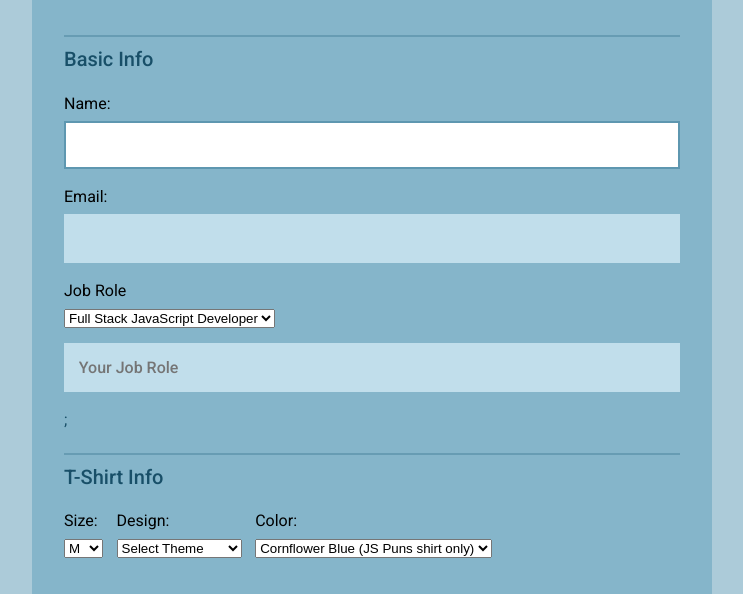
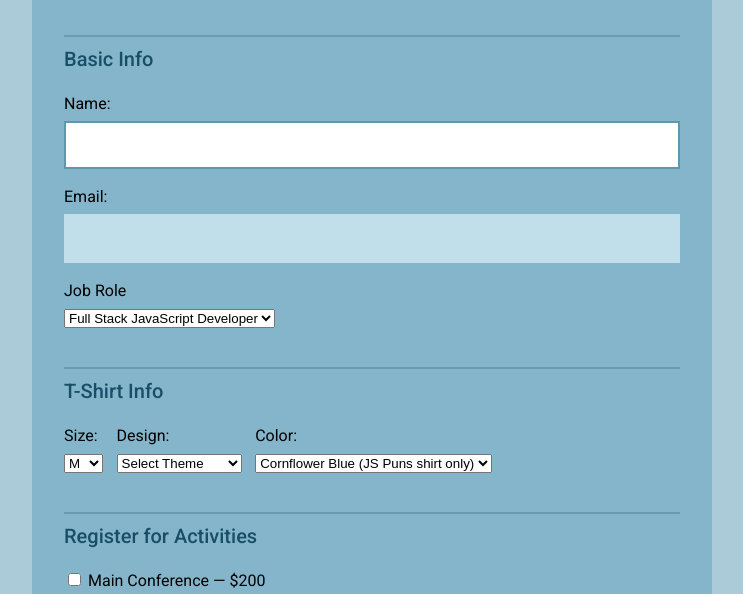
Before and after one commit to khanriazaoif/FSJS-Project-3, a plain HTML site: page index.html in a window 1280 px wide. Shown: the part 191-785 px from the top of the page, without its empty margins (268-1011 px from the left). Drawn offline with Linux system fonts and the light colour scheme.

Commit message:
Hide text input and show on other
Take the Job Role select element and hide the text input underneath it. Then show it when selecting “other”

```diff
--- a/js/apps.js
+++ b/js/apps.js
@@ -9,9 +9,18 @@ window.onload = function() {
   //”T-Shirt Info” section of the form:
 //For the T-Shirt "Color" menu, only display the color options that match the design selected in the "Design" menu.
 
+function hideAndShowJobRoleOnOther(){
+   const valueOther = document.getElementById('other-title');
+   valueOther.style.display = "none";
+   const selectId = document.getElementById('title');
+   selectId.onchange = function showJobRoleOnOther(){
+       valueOther.style.display = "block";
+      }
+  }
+
+
 function tshirtColor(){
 design.onchange = function(){
-  console.log(design[design.selectedIndex].value);
   if(design[design.selectedIndex].value === "js puns" && "heart js" && "Select Theme"){
     let colorId = document.getElementById("color");
     for(let i = 0; i < colorId.length; i++ ){
@@ -23,11 +32,9 @@ design.onchange = function(){
 
       }
     } else if (design[design.selectedIndex].value === "heart js"){
-      console.log(design[design.selectedIndex].value);
       let colorId = document.getElementById("color");
       for(let i = 0; i < colorId.length; i++ ){
         if(colorId[i].text.includes("JS shirt only")){
-          console.log(colorId[i]);
           colorId[i].style.display = "block";
         } else {
           colorId[i].style.display = "none";
@@ -35,7 +42,6 @@ design.onchange = function(){
 
         }
     } else {
-      console.log(design[design.selectedIndex].value);
       let colorId = document.getElementById("color");
       for(let i = 0; i < colorId.length; i++ ){
         if(colorId[i].text.includes("")){
@@ -49,5 +55,5 @@ design.onchange = function(){
     }
   }
 }
-
+hideAndShowJobRoleOnOther();
 tshirtColor();
```
Also changed, not shown: index.html (+1 -1 lines).
